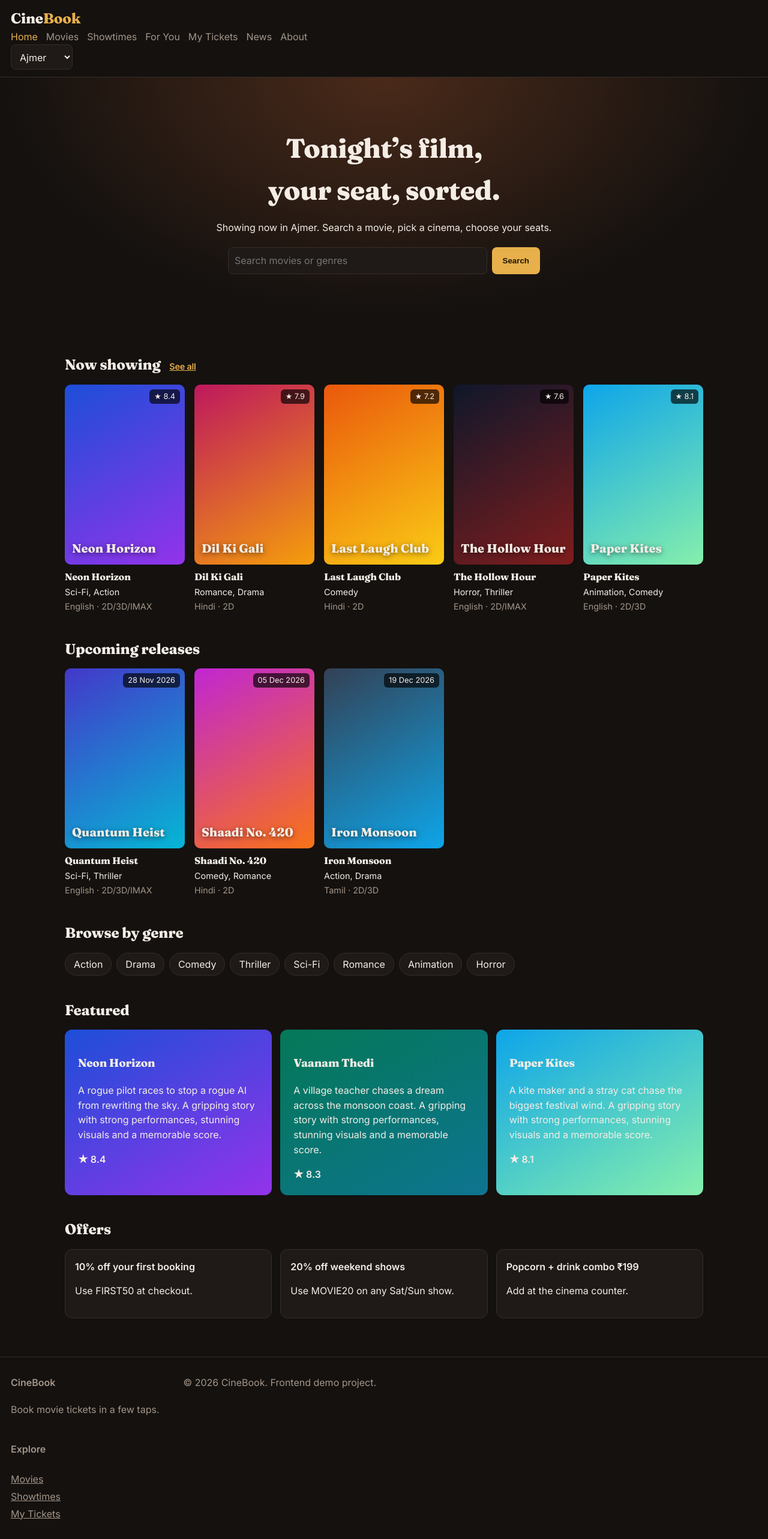
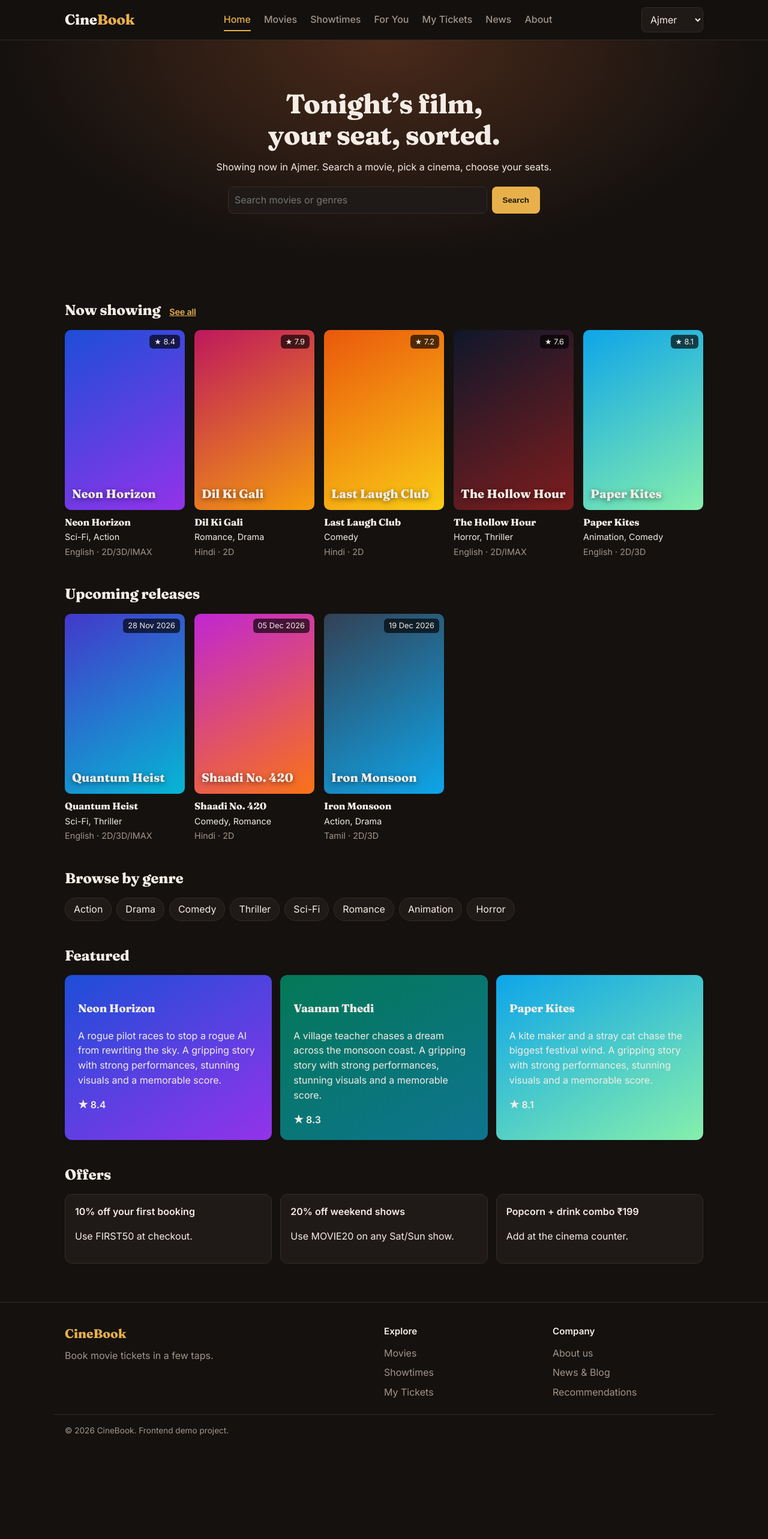
Before and after one commit to Lalitprajapat47/movie-ticket-booking-system, a React (Vite) app: page / in a window 1280 px wide. Shown: the top 2565 px of the page at 60% size. After the commit the page ends 2411 px from the top, so only its background shows below. Built offline with nearby package versions, Linux system fonts and the light colour scheme.

Commit message:
style: enhance styles and layout for improved user experience

```diff
--- a/src/styles.css
+++ b/src/styles.css
@@ -1,29 +1,594 @@
-:root{--bg:#14110f;--panel:#1f1a17;--line:#352d28;--tx:#f4ede6;--dim:#a39588;--ac:#e8b04a;--ac2:#d1495b}
-*{box-sizing:border-box}body{margin:0;background:var(--bg);color:var(--tx);font:16px/1.55 Inter,system-ui,sans-serif}
-h1,h2,h3,.logo{font-family:Fraunces,Georgia,serif;letter-spacing:-.01em}h1{font-size:clamp(1.8rem,4vw,2.8rem);margin:.3em 0}h2{margin:1.6em 0 .6em}
-a{color:inherit}.dim{color:var(--dim)}main{min-height:70vh}.wrap{max-width:1100px;margin:auto;padding:24px 18px}.narrow{max-width:700px}.center{text-align:center}
-.hdr{display:flex;align-items:center;gap:18px;padding:12px 18px;border-bottom:1px solid var(--line);flex-wrap:wrap;position:sticky;top:0;background:var(--bg);z-index:5}
-.logo{font-size:1.5rem;text-decoration:none;font-weight:800}.logo b{color:var(--ac)}.hdr nav{display:flex;gap:14px;flex:1;flex-wrap:wrap}.hdr nav a{text-decoration:none;color:var(--dim)}.hdr nav a.active{color:var(--ac)}
-select,input{background:var(--panel);color:var(--tx);border:1px solid var(--line);border-radius:8px;padding:9px 10px;font:inherit}:focus-visible{outline:2px solid var(--ac);outline-offset:2px}
-.btn{background:var(--ac);color:#1a1408;border:0;border-radius:8px;padding:10px 18px;font-weight:600;cursor:pointer;text-decoration:none;display:inline-block}.btn.alt{background:transparent;color:var(--tx);border:1px solid var(--line)}.btn:disabled{opacity:.5;cursor:not-allowed}.full{width:100%;margin-top:12px}
-.hero{padding:70px 18px;text-align:center;background:radial-gradient(ellipse at top,#4a2a1a,var(--bg) 70%)}.hero form{display:flex;gap:8px;max-width:520px;margin:20px auto 0}.hero input{flex:1}
-.grid{display:grid;grid-template-columns:repeat(auto-fill,minmax(170px,1fr));gap:16px}.card{text-decoration:none}.poster{aspect-ratio:2/3;border-radius:10px;position:relative;display:flex;align-items:flex-end;padding:12px}.pt{font-family:Fraunces,serif;font-weight:800;font-size:1.25rem;text-shadow:0 2px 8px #0008}
-.badge{position:absolute;top:8px;right:8px;background:#000a;border-radius:6px;padding:2px 8px;font-size:.8rem}.badge.m{top:auto;bottom:8px;right:8px;background:var(--ac);color:#1a1408;font-weight:600}.ci h3{margin:8px 0 0;font-size:1rem}.ci p{margin:2px 0;font-size:.9rem}
-.more{font-size:.9rem;font-family:Inter;margin-left:10px;color:var(--ac)}.chips{display:flex;gap:8px;flex-wrap:wrap;align-items:center;margin:10px 0}.chip{background:var(--panel);border:1px solid var(--line);color:var(--tx);border-radius:99px;padding:6px 14px;cursor:pointer;text-decoration:none;font:inherit}.chip.on{background:var(--ac);color:#1a1408}
-.feat{display:grid;grid-template-columns:repeat(auto-fit,minmax(240px,1fr));gap:14px}.fcard{border-radius:12px;padding:22px;text-decoration:none;min-height:180px}.offer,.panel,.ticket,.sum,.cin{background:var(--panel);border:1px solid var(--line);border-radius:12px;padding:16px;text-decoration:none}.panel{margin:14px 0}
-.filters{display:flex;flex-wrap:wrap;gap:10px;align-items:end;margin-bottom:18px}.filters label,.inl{display:flex;flex-direction:column;font-size:.8rem;color:var(--dim);gap:3px}.inl{flex-direction:row;align-items:center;gap:8px;font-size:1rem}.pager{display:flex;gap:14px;justify-content:center;align-items:center;margin:26px 0}.pager button{background:var(--panel);color:var(--tx);border:1px solid var(--line);border-radius:8px;padding:8px 14px}
-.empty{background:var(--panel);padding:18px;border-radius:10px;color:var(--dim)}
-.mhero{display:flex;gap:28px;padding:36px 18px;flex-wrap:wrap;justify-content:center;position:relative}.mhero::after{content:"";position:absolute;inset:0;background:#000a}.mhero>*{position:relative;z-index:1}.mposter{width:200px;aspect-ratio:2/3;border-radius:12px;display:flex;align-items:flex-end;padding:14px;font-family:Fraunces,serif;font-weight:800;font-size:1.4rem;box-shadow:0 10px 30px #0008}.mhero>div:last-child{max-width:520px}.syn{color:#ddd}
-.gal{display:grid;grid-template-columns:repeat(auto-fit,minmax(200px,1fr));gap:12px}.gal div{aspect-ratio:16/9;border-radius:10px;display:flex;align-items:end;padding:10px}
-.modal{position:fixed;inset:0;background:#000c;display:grid;place-items:center;z-index:20}.player{padding:50px;border-radius:14px;text-align:center;max-width:560px;width:90%}
-.show{background:transparent;border:1px solid var(--ac);color:var(--ac);border-radius:8px;padding:8px 14px;cursor:pointer;display:flex;flex-direction:column;align-items:center}.show:hover{background:var(--ac);color:#1a1408}.show small{font-size:.7rem}.cin{margin:12px 0}.cin h4{margin:0}
-.two{display:grid;grid-template-columns:1fr 320px;gap:24px}.two.eq{grid-template-columns:repeat(auto-fit,minmax(300px,1fr))}.screen{margin:18px auto 14px;width:70%;text-align:center;border-top:4px solid var(--ac);font-size:.8rem;color:var(--dim);border-radius:50% 50% 0 0/10px 10px 0 0}
-.seats{display:flex;flex-direction:column;gap:6px;align-items:center;overflow-x:auto}.row{display:flex;gap:6px;align-items:center}.row span{width:16px;color:var(--dim);font-size:.8rem}
-.seat{width:28px;height:28px;border-radius:6px 6px 3px 3px;border:2px solid;background:transparent;cursor:pointer;padding:0}.cSilver{border-color:#9aa5b1}.cGold{border-color:var(--ac)}.cPremium{border-color:#c084fc}.seat.tk{background:#3a332e;border-color:#3a332e;cursor:not-allowed}.seat.sel{background:var(--ac2);border-color:var(--ac2)}.seat:disabled:not(.tk){opacity:.3}
-.sum{position:sticky;top:80px;align-self:start}.cp{display:flex;gap:6px}.cp input{flex:1;min-width:0}.radio{display:flex;gap:8px;margin:4px 0}.note{color:var(--ac);font-size:.9rem}
-.ticket{border-left:4px solid var(--ac);margin:12px 0}.ticket p{margin:2px 0}.ticket code{color:var(--ac)}
-.journey{display:flex;flex-wrap:wrap;gap:6px}.step{padding:6px 12px;border-radius:99px;border:1px dashed var(--line);color:var(--dim);font-size:.85rem}.step.on{border:1px solid var(--ac);color:var(--ac)}
-.meter{height:12px;background:var(--line);border-radius:99px;overflow:hidden}.meter i,.bar i{display:block;height:100%;background:var(--ac);border-radius:99px}.bar{display:grid;grid-template-columns:110px 1fr;gap:8px;align-items:center;margin:6px 0}.bar i{height:10px}
-.ftr{display:flex;flex-wrap:wrap;gap:40px;padding:30px 18px;border-top:1px solid var(--line);color:var(--dim);margin-top:40px}.ftr div{display:flex;flex-direction:column;gap:4px}.ftr small{width:100%}
-@media(max-width:760px){.two{grid-template-columns:1fr}.sum{position:static}.hdr nav{order:3;width:100%}}
-@media(prefers-reduced-motion:reduce){*{transition:none!important}}
+:root {
+  --bg: #14110f;
+  --panel: #1f1a17;
+  --line: #352d28;
+  --tx: #f4ede6;
+  --dim: #a39588;
+  --ac: #e8b04a;
+  --ac2: #d1495b;
+}
+* {
+  box-sizing: border-box;
+}
+body {
+  margin: 0;
+  background: var(--bg);
+  color: var(--tx);
+  font:
+    16px/1.55 Inter,
+    system-ui,
+    sans-serif;
+}
+h1,
+h2,
+h3,
+.logo {
+  font-family: Fraunces, Georgia, serif;
+  letter-spacing: -0.01em;
+}
+h1 {
+  font-size: clamp(1.8rem, 4vw, 2.8rem);
+  margin: 0.3em 0;
+}
+h2 {
+  margin: 1.6em 0 0.6em;
+}
+a {
+  color: inherit;
+}
+.dim {
+  color: var(--dim);
+}
+main {
+  min-height: 70vh;
+}
+.wrap {
+  max-width: 1100px;
+  margin: auto;
+  padding: 24px 18px;
+}
+.narrow {
+  max-width: 700px;
+}
+.center {
+  text-align: center;
+}
+.hdr {
+  border-bottom: 1px solid var(--line);
+  position: sticky;
+  top: 0;
+  background: rgba(20, 17, 15, 0.92);
+  backdrop-filter: blur(8px);
+  z-index: 5;
+}
+.hin {
+  max-width: 1100px;
+  margin: auto;
+  padding: 12px 18px;
+  display: flex;
+  align-items: center;
+  gap: 28px;
+}
+.logo {
+  font-size: 1.5rem;
+  text-decoration: none;
+  font-weight: 800;
+}
+.logo b {
+  color: var(--ac);
+}
+.hdr nav {
+  display: flex;
+  gap: 22px;
+  flex: 1;
+  justify-content: center;
+}
+.hdr nav a {
+  text-decoration: none;
+  color: var(--dim);
+  padding: 6px 0;
+  border-bottom: 2px solid transparent;
+  font-weight: 500;
+}
+.hdr nav a:hover {
+  color: var(--tx);
+}
+.hdr nav a.active {
+  color: var(--ac);
+  border-bottom-color: var(--ac);
+}
+select,
+input {
+  background: var(--panel);
+  color: var(--tx);
+  border: 1px solid var(--line);
+  border-radius: 8px;
+  padding: 9px 10px;
+  font: inherit;
+}
+:focus-visible {
+  outline: 2px solid var(--ac);
+  outline-offset: 2px;
+}
+.btn {
+  background: var(--ac);
+  color: #1a1408;
+  border: 0;
+  border-radius: 8px;
+  padding: 10px 18px;
+  font-weight: 600;
+  cursor: pointer;
+  text-decoration: none;
+  display: inline-block;
+}
+.btn.alt {
+  background: transparent;
+  color: var(--tx);
+  border: 1px solid var(--line);
+}
+.btn:disabled {
+  opacity: 0.5;
+  cursor: not-allowed;
+}
+.full {
+  width: 100%;
+  margin-top: 12px;
+}
+.hero h1 {
+  line-height: 1.15;
+  margin: 0 0 12px;
+}
+.hero {
+  padding: 80px 18px;
+  text-align: center;
+  background: radial-gradient(ellipse at top, #4a2a1a, var(--bg) 70%);
+}
+.hero form {
+  display: flex;
+  gap: 8px;
+  max-width: 520px;
+  margin: 20px auto 0;
+}
+.hero input {
+  flex: 1;
+}
+.grid {
+  display: grid;
+  grid-template-columns: repeat(auto-fill, minmax(170px, 1fr));
+  gap: 16px;
+}
+.card {
+  text-decoration: none;
+}
+.poster {
+  aspect-ratio: 2/3;
+  border-radius: 10px;
+  position: relative;
+  display: flex;
+  align-items: flex-end;
+  padding: 12px;
+}
+.pt {
+  font-family: Fraunces, serif;
+  font-weight: 800;
+  font-size: 1.25rem;
+  text-shadow: 0 2px 8px #0008;
+}
+.badge {
+  position: absolute;
+  top: 8px;
+  right: 8px;
+  background: #000a;
+  border-radius: 6px;
+  padding: 2px 8px;
+  font-size: 0.8rem;
+}
+.badge.m {
+  top: auto;
+  bottom: 8px;
+  right: 8px;
+  background: var(--ac);
+  color: #1a1408;
+  font-weight: 600;
+}
+.ci h3 {
+  margin: 8px 0 0;
+  font-size: 1rem;
+}
+.ci p {
+  margin: 2px 0;
+  font-size: 0.9rem;
+}
+.more {
+  font-size: 0.9rem;
+  font-family: Inter;
+  margin-left: 10px;
+  color: var(--ac);
+}
+.chips {
+  display: flex;
+  gap: 8px;
+  flex-wrap: wrap;
+  align-items: center;
+  margin: 10px 0;
+}
+.chip {
+  background: var(--panel);
+  border: 1px solid var(--line);
+  color: var(--tx);
+  border-radius: 99px;
+  padding: 6px 14px;
+  cursor: pointer;
+  text-decoration: none;
+  font: inherit;
+}
+.chip.on {
+  background: var(--ac);
+  color: #1a1408;
+}
+.feat {
+  display: grid;
+  grid-template-columns: repeat(auto-fit, minmax(240px, 1fr));
+  gap: 14px;
+}
+.fcard {
+  border-radius: 12px;
+  padding: 22px;
+  text-decoration: none;
+  min-height: 180px;
+}
+.offer,
+.panel,
+.ticket,
+.sum,
+.cin {
+  background: var(--panel);
+  border: 1px solid var(--line);
+  border-radius: 12px;
+  padding: 16px;
+  text-decoration: none;
+}
+.panel {
+  margin: 14px 0;
+}
+.filters {
+  display: flex;
+  flex-wrap: wrap;
+  gap: 10px;
+  align-items: end;
+  margin-bottom: 18px;
+}
+.filters label,
+.inl {
+  display: flex;
+  flex-direction: column;
+  font-size: 0.8rem;
+  color: var(--dim);
+  gap: 3px;
+}
+.inl {
+  flex-direction: row;
+  align-items: center;
+  gap: 8px;
+  font-size: 1rem;
+}
+.pager {
+  display: flex;
+  gap: 14px;
+  justify-content: center;
+  align-items: center;
+  margin: 26px 0;
+}
+.pager button {
+  background: var(--panel);
+  color: var(--tx);
+  border: 1px solid var(--line);
+  border-radius: 8px;
+  padding: 8px 14px;
+}
+.empty {
+  background: var(--panel);
+  padding: 18px;
+  border-radius: 10px;
+  color: var(--dim);
+}
+.mhero {
+  display: flex;
+  gap: 28px;
+  padding: 36px 18px;
+  flex-wrap: wrap;
+  justify-content: center;
+  position: relative;
+}
+.mhero::after {
+  content: "";
+  position: absolute;
+  inset: 0;
+  background: #000a;
+}
+.mhero > * {
+  position: relative;
+  z-index: 1;
+}
+.mposter {
+  width: 200px;
+  aspect-ratio: 2/3;
+  border-radius: 12px;
+  display: flex;
+  align-items: flex-end;
+  padding: 14px;
+  font-family: Fraunces, serif;
+  font-weight: 800;
+  font-size: 1.4rem;
+  box-shadow: 0 10px 30px #0008;
+}
+.mhero > div:last-child {
+  max-width: 520px;
+}
+.syn {
+  color: #ddd;
+}
+.gal {
+  display: grid;
+  grid-template-columns: repeat(auto-fit, minmax(200px, 1fr));
+  gap: 12px;
+}
+.gal div {
+  aspect-ratio: 16/9;
+  border-radius: 10px;
+  display: flex;
+  align-items: end;
+  padding: 10px;
+}
+.modal {
+  position: fixed;
+  inset: 0;
+  background: #000c;
+  display: grid;
+  place-items: center;
+  z-index: 20;
+}
+.player {
+  padding: 50px;
+  border-radius: 14px;
+  text-align: center;
+  max-width: 560px;
+  width: 90%;
+}
+.show {
+  background: transparent;
+  border: 1px solid var(--ac);
+  color: var(--ac);
+  border-radius: 8px;
+  padding: 8px 14px;
+  cursor: pointer;
+  display: flex;
+  flex-direction: column;
+  align-items: center;
+}
+.show:hover {
+  background: var(--ac);
+  color: #1a1408;
+}
+.show small {
+  font-size: 0.7rem;
+}
+.cin {
+  margin: 12px 0;
+}
+.cin h4 {
+  margin: 0;
+}
+.two {
+  display: grid;
+  grid-template-columns: 1fr 320px;
+  gap: 24px;
+}
+.two.eq {
+  grid-template-columns: repeat(auto-fit, minmax(300px, 1fr));
+}
+.screen {
+  margin: 18px auto 14px;
+  width: 70%;
+  text-align: center;
+  border-top: 4px solid var(--ac);
+  font-size: 0.8rem;
+  color: var(--dim);
+  border-radius: 50% 50% 0 0/10px 10px 0 0;
+}
+.seats {
+  display: flex;
+  flex-direction: column;
+  gap: 6px;
+  align-items: center;
+  overflow-x: auto;
+}
+.row {
+  display: flex;
+  gap: 6px;
+  align-items: center;
+}
+.row span {
+  width: 16px;
+  color: var(--dim);
+  font-size: 0.8rem;
+}
+.seat {
+  width: 28px;
+  height: 28px;
+  border-radius: 6px 6px 3px 3px;
+  border: 2px solid;
+  background: transparent;
+  cursor: pointer;
+  padding: 0;
+}
+.cSilver {
+  border-color: #9aa5b1;
+}
+.cGold {
+  border-color: var(--ac);
+}
+.cPremium {
+  border-color: #c084fc;
+}
+.seat.tk {
+  background: #3a332e;
+  border-color: #3a332e;
+  cursor: not-allowed;
+}
+.seat.sel {
+  background: var(--ac2);
+  border-color: var(--ac2);
+}
+.seat:disabled:not(.tk) {
+  opacity: 0.3;
+}
+.sum {
+  position: sticky;
+  top: 80px;
+  align-self: start;
+}
+.cp {
+  display: flex;
+  gap: 6px;
+}
+.cp input {
+  flex: 1;
+  min-width: 0;
+}
+.radio {
+  display: flex;
+  gap: 8px;
+  margin: 4px 0;
+}
+.note {
+  color: var(--ac);
+  font-size: 0.9rem;
+}
+.ticket {
+  border-left: 4px solid var(--ac);
+  margin: 12px 0;
+}
+.ticket p {
+  margin: 2px 0;
+}
+.ticket code {
+  color: var(--ac);
+}
+.journey {
+  display: flex;
+  flex-wrap: wrap;
+  gap: 6px;
+}
+.step {
+  padding: 6px 12px;
+  border-radius: 99px;
+  border: 1px dashed var(--line);
+  color: var(--dim);
+  font-size: 0.85rem;
+}
+.step.on {
+  border: 1px solid var(--ac);
+  color: var(--ac);
+}
+.meter {
+  height: 12px;
+  background: var(--line);
+  border-radius: 99px;
+  overflow: hidden;
+}
+.meter i,
+.bar i {
+  display: block;
+  height: 100%;
+  background: var(--ac);
+  border-radius: 99px;
+}
+.bar {
+  display: grid;
+  grid-template-columns: 110px 1fr;
+  gap: 8px;
+  align-items: center;
+  margin: 6px 0;
+}
+.bar i {
+  height: 10px;
+}
+.ftr {
+  border-top: 1px solid var(--line);
+  color: var(--dim);
+  margin-top: 40px;
+}
+.fin {
+  max-width: 1100px;
+  margin: auto;
+  padding: 36px 18px 24px;
+  display: grid;
+  grid-template-columns: 2fr 1fr 1fr;
+  gap: 30px;
+}
+.fin div {
+  display: flex;
+  flex-direction: column;
+  gap: 8px;
+}
+.fin p {
+  margin: 0;
+}
+.fin h4 {
+  margin: 0 0 4px;
+  color: var(--tx);
+  font-size: 0.95rem;
+}
+.flogo {
+  font-family: Fraunces, serif;
+  font-size: 1.3rem;
+  color: var(--ac);
+}
+.fin a {
+  text-decoration: none;
+}
+.fin a:hover {
+  color: var(--ac);
+}
+.fcopy {
+  max-width: 1100px;
+  margin: auto;
+  padding: 16px 18px;
+  border-top: 1px solid var(--line);
+  font-size: 0.85rem;
+}
+@media (max-width: 760px) {
+  .two {
+    grid-template-columns: 1fr;
+  }
+  .sum {
+    position: static;
+  }
+  .hin {
+    flex-wrap: wrap;
+    gap: 10px 16px;
+  }
+  .hin .logo {
+    flex: 1;
+  }
+  .hdr nav {
+    order: 3;
+    width: 100%;
+    justify-content: flex-start;
+    gap: 16px;
+    overflow-x: auto;
+    white-space: nowrap;
+  }
+  .fin {
+    grid-template-columns: 1fr 1fr;
+  }
+  .fin > div:first-child {
+    grid-column: 1/-1;
+  }
+}
+@media (prefers-reduced-motion: reduce) {
+  * {
+    transition: none !important;
+  }
+}
```
